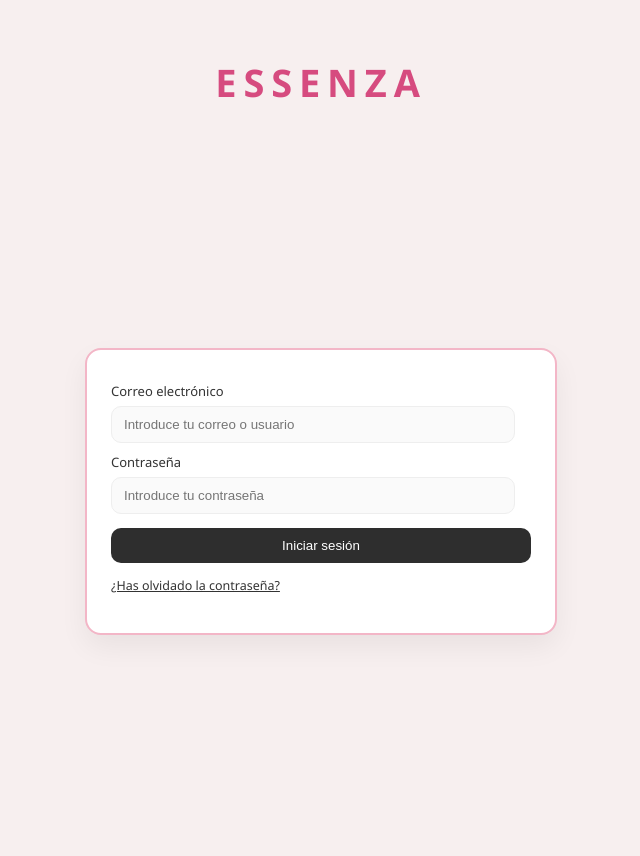
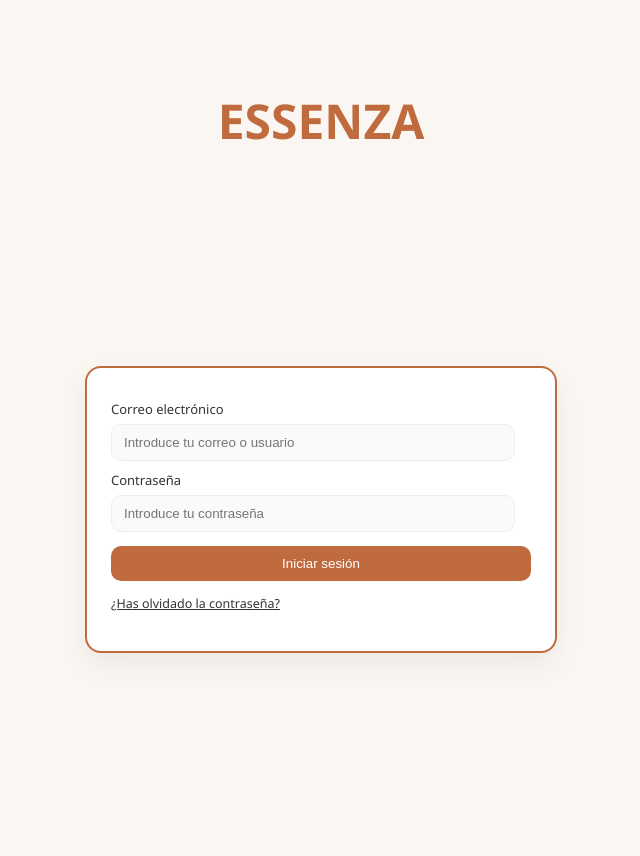
Before and after one commit to alemanrod/PGPI_G1.11, a Django app: page /user/login/ in a window 1280 px wide. Shown: the whole page, without its empty margins (319-959 px from the left). Run offline with Django 5.2, Linux system fonts and the light colour scheme.

Commit message:
Correcciones pequeñas y base de datos actualizada

```diff
--- a/essenza/essenza/urls.py
+++ b/essenza/essenza/urls.py
@@ -47,7 +47,7 @@ def home(request):
                 .info-button:hover { background-color: #a35a34; }
                 .login-button {
                     position: absolute;
-                    top: 50%;
+                    top: 60%;
                     left: 50%;
                     transform: translate(-50%, -50%);
                     padding: 15px 35px;
--- a/essenza/templates/user/login.html
+++ b/essenza/templates/user/login.html
@@ -6,37 +6,61 @@
   <title>Iniciar sesión · Essenza</title>
   <meta name="viewport" content="width=device-width, initial-scale=1">
     <style>
-    /* ====== Fondo pastel, layout y marca ====== */
-    body.login-bg { background:#f7efef; margin:0; font-family:'Segoe UI',sans-serif; }
-    .page{ min-height:100dvh; display:grid; place-items:start center; padding-top:56px; }
-    .brand{
-      font-size:38px; letter-spacing:.18em; color:#d64b7f; font-weight:700;
-      text-transform:uppercase; margin-bottom:18px;
+        body.login-bg {
+            background-color: #faf7f2;
+            margin:0;
+            font-family:'Segoe UI', Arial, sans-serif;
         }
 
-    /* ====== Tarjeta del formulario ====== */
+        .page{
+            min-height:100dvh;
+            display:grid;
+            place-items:start center;
+            padding-top:56px;
+        }
+
+        .brand{
+          color: #c06b3e;
+          font-size: 48px;
+          margin-bottom: 10px;
+        }
+
         .login-card{
-      width:min(420px, 88vw); background:#fff; border:2px solid #f3b6c7; border-radius:16px;
-      box-shadow:0 12px 28px rgba(0,0,0,.06); padding:22px 24px;
+          width:min(420px, 88vw);
+          background:#fff;
+          border: 2px solid #c06b3e;
+          border-radius:16px;
+          box-shadow:0 12px 28px rgba(0,0,0,.06);
+          padding:22px 24px;
         }
 
         label{ display:block; font-size:13px; color:#333; margin:10px 0 6px; }
+
         input[type="text"], input[type="email"], input[type="password"]{
           width:90%; padding:10px 12px; border:1px solid #eee; border-radius:10px;
           background:#fafafa; outline:none;
         }
-    input:focus{ border-color:#e7c8d3; box-shadow:0 0 0 3px rgba(214,75,127,.08); }
+
+        input:focus{
+          border-color:#c06b3e;
+          box-shadow:0 0 0 3px rgba(192, 107, 62, 0.2);
+        }
 
         .btn-primary{
           width:100%; margin-top:14px; padding:10px 12px; border-radius:10px;
-      background:#2e2e2e; color:#fff; border:none; cursor:pointer;
+          background: #c06b3e;
+          color:#fff; border:none; cursor:pointer;
+          transition: background-color 0.3s; /* Añadida transición */
         }
-    .btn-primary:hover{ filter:brightness(1.06); }
+
+        .btn-primary:hover{
+          background-color: #a35a34;
+        }
 
         .forgot{ margin-top:10px; text-align:left; }
         .forgot a{ color:#333; text-decoration:underline; font-size:12.5px; }
 
-    .form-error{ color:#b00020; margin:6px 0; }
+        .form-error{ color:#b00020; }
     </style>
 </head>
 
@@ -44,7 +68,7 @@
 
 
   <div class="page">
-    <header class="brand">ESSENZA</header>
+    <h1 class="brand">ESSENZA</h1>
 
     <div class="login-card">
       <form method="post" novalidate>
```
Also changed, not shown: essenza/db.sqlite3 (added). Lines whose indentation alone changed are shown as unchanged.
